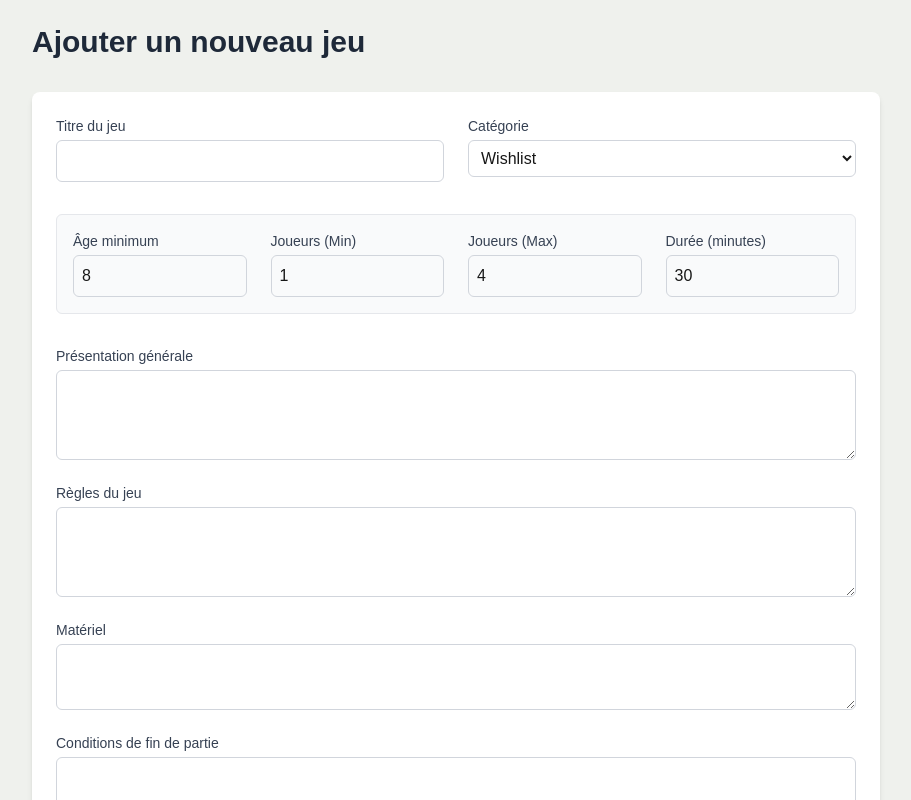
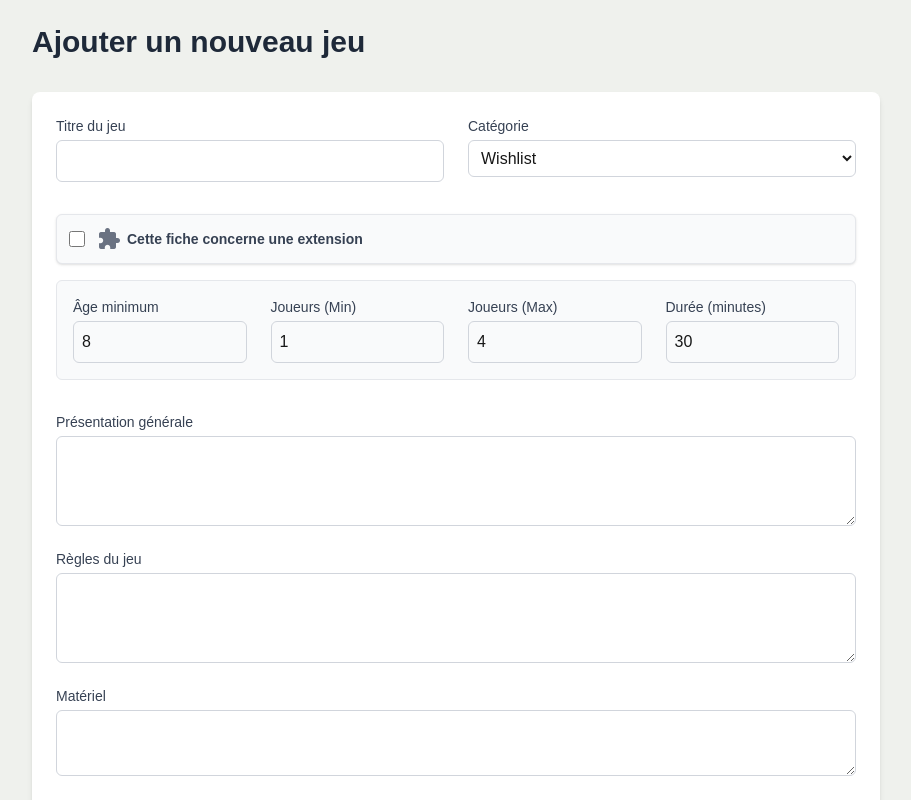
Before and after one commit to vgrandidier/ludotheque-app, a Next.js app: page /edit in a window 1280 px wide. Shown: the top 800 px of the page, without its empty margins (184-1095 px from the left). Built offline with nearby package versions, Linux system fonts and the light colour scheme.

Commit message:
Add management and displaying of extension

```diff
--- a/src/app/edit/page.jsx
+++ b/src/app/edit/page.jsx
@@ -189,6 +189,22 @@ export default function EditGamePage() {
               <option value="Coup de coeur">Coup de coeur</option>
             </select>
           </div>
+        </div>
+
+        {/* Option Extension */}
+        <div className="flex items-center gap-3 bg-gray-50 p-3 border border-gray-200 rounded-md shadow-sm mb-4">
+          <input
+            type="checkbox"
+            id="isExtension"
+            name="isExtension"
+            checked={formData.isExtension || false}
+            onChange={(e) => setFormData({ ...formData, isExtension: e.target.checked })}
+            className="h-4 w-4 rounded border-gray-300 text-blue-600 focus:ring-blue-500 cursor-pointer"
+          />
+          <label htmlFor="isExtension" className="text-sm font-semibold text-gray-700 cursor-pointer select-none flex items-center gap-1.5">
+            <span className="material-icons text-gray-500 text-lg">extension</span>
+            Cette fiche concerne une extension
+          </label>
         </div>
 
         {/* --- SECTION 2 : Caractéristiques techniques --- */}
--- a/src/app/games/[id]/edit/page.jsx
+++ b/src/app/games/[id]/edit/page.jsx
@@ -158,6 +158,22 @@ export default function EditGamePage() {
               <option value="Coup de coeur">Coup de coeur</option>
             </select>
           </div>
+        </div>
+
+        {/* Option Extension */}
+        <div className="flex items-center gap-3 bg-gray-50 p-3 border border-gray-200 rounded-md shadow-sm mb-4">
+          <input
+            type="checkbox"
+            id="isExtension"
+            name="isExtension"
+            checked={formData.isExtension || false}
+            onChange={(e) => setFormData({ ...formData, isExtension: e.target.checked })}
+            className="h-4 w-4 rounded border-gray-300 text-blue-600 focus:ring-blue-500 cursor-pointer"
+          />
+          <label htmlFor="isExtension" className="text-sm font-semibold text-gray-700 cursor-pointer select-none flex items-center gap-1.5">
+            <span className="material-icons text-gray-500 text-lg">extension</span>
+            Cette fiche concerne une extension
+          </label>
         </div>
 
         {/* --- SECTION 2 : Caractéristiques techniques --- */}
--- a/src/app/games/[id]/page.jsx
+++ b/src/app/games/[id]/page.jsx
@@ -48,7 +48,7 @@ export default async function GameDetailsPage({ params }) {
       {/* En-tête du jeu */}
       <div className="bg-white p-8 rounded-lg shadow-sm border border-gray-200 mb-8 flex flex-col md:flex-row justify-between items-start md:items-center gap-4">
         <div>
-          <div className="mb-2">
+          <div className="flex flex-wrap items-center gap-2 mb-2">
             {game.label && (
             <span className={`text-xs font-semibold px-2.5 py-1 rounded-sm w-max ${
               game.label === 'Coup de coeur' || game.label === 'Coup de Coeur' ? 'bg-[#FB862C] text-white' :
@@ -58,7 +58,14 @@ export default async function GameDetailsPage({ params }) {
             }`}>
               {game.label}
             </span>
-          )}
+            )}
+            {/* Badge Extension (Hauteur ajustée) */}
+            {game.isExtension && (
+              <span className="inline-flex items-center gap-1 text-[11px] font-bold uppercase tracking-wide bg-cyan-200 text-cyan-600 px-2 py-0.5 rounded border border-cyan-400">
+                <span className="material-icons text-[14px]">extension</span>
+                Extension du jeu
+              </span>
+            )}
           </div>
           <h1 className="text-4xl font-bold text-gray-800">{game.title}</h1>
           {/* Ligne des statistiques */}
--- a/src/app/page.js
+++ b/src/app/page.js
@@ -95,14 +95,25 @@ export default async function HomePage({ searchParams }) {
             >
 
               {/* Image de la boîte */}
+              {/* Image de la boîte avec ses indicateurs (BGA & Extension) */}
               {game.boxImage && (
                 <div className="relative bg-white h-56 flex items-center justify-center p-4 border-b border-b-gray-100">
                   <img src={game.boxImage} alt={game.title} className="max-h-full max-w-full object-contain rounded" />
 
-                  {/* Indicateur Board Game Arena (Image officielle) */}
+                  {/* Indicateur Extension (En haut à gauche) */}
+                  {game.isExtension && (
+                    <div
+                      className="absolute bottom-3 left-3 w-8 h-8 bg-white text-cyan-600 overflow-hidden flex items-center justify-center  select-none"
+                      title="Ceci est une extension"
+                    >
+                      <span className="material-icons text-[18px]">extension</span>
+                    </div>
+                  )}
+
+                  {/* Indicateur Board Game Arena (En bas à droite) */}
                   {game.bgaUrl && (
                     <div
-                      className="absolute bottom-3 right-3 w-8 h-8 bg-white rounded-full shadow-md overflow-hidden border border-gray-200"
+                      className="absolute bottom-3 right-3 w-8 h-8 bg-white rounded-full shadow-md overflow-hidden border border-gray-200 select-none"
                       title="Jouable sur Board Game Arena"
                     >
                       <img
--- a/src/components/FilterBar.jsx
+++ b/src/components/FilterBar.jsx
@@ -69,7 +69,7 @@ export default function FilterBar({ uniqueMechanics }) {
         {/* 3. Filtre par Mécanique (Dynamique !) */}
         <div>
           <label className="block text-xs font-bold text-gray-500 uppercase tracking-wider mb-2 flex items-center gap-1">
-            <span className="material-icons text-base">extension</span> Mécaniques
+            <span className="material-icons text-base">settings</span> Mécaniques
           </label>
           <select
             value={currentMechanic}
--- a/src/models/Game.js
+++ b/src/models/Game.js
@@ -41,6 +41,7 @@ const GameSchema = new mongoose.Schema({
   sellers: [SellerSchema],                               // Champ 11
   youtubeUrl: { type: String, trim: true },              // Champ 12
   bgaUrl: { type: String, trim: true },                  // Champ 12
+  isExtension: { type: Boolean, default: false },
   boxImage: { type: String, required: true },            // Champ 13 (URL Cloudinary)
   boardImage: { type: String, required: true },          // Champ 14 (URL Cloudinary)
   mechanics: [{ type: String, trim: true }],             // Champ 15
```
